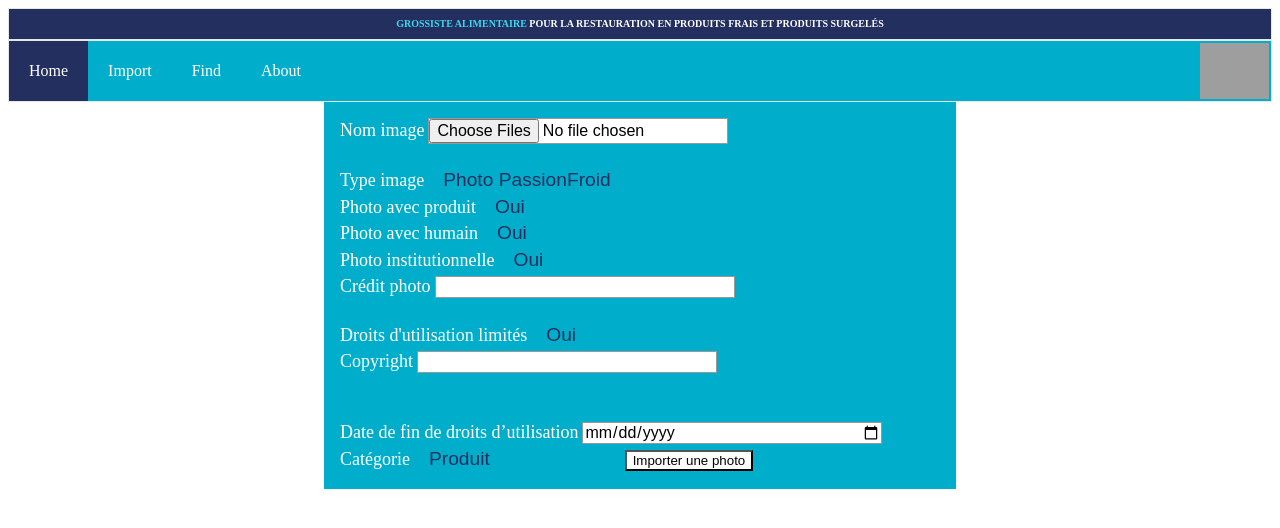
After one commit to loux22/challenge48h, a Flask app: page /import in a window 1280 px wide. The commit adds this page. Shown: the top 528 px of the page. Run offline with Flask 2, Linux system fonts and the light colour scheme; data that the repository does not hold is empty; grey boxes are pictures that could not be loaded.

Commit message:
add import image and begin find image

```diff
--- a/app/__init__.py
+++ b/app/__init__.py
@@ -11,8 +11,8 @@ app.config.from_object(config.Config)
 db.init_app(app)
 
 # permet de creer la base de données, à mettre en commentaire quand la creation de la bdd est terminer
-with app.app_context():
-    db.drop_all()
-    db.create_all()
+# with app.app_context():
+#     db.drop_all()
+#     db.create_all()
 
 app.register_blueprint(image.image)
--- a/app/controllers/image.py
+++ b/app/controllers/image.py
@@ -1,11 +1,183 @@
 from flask import Blueprint, render_template, request, redirect, url_for, flash
-from app.models import db
+from app.models import db, Tag, Image, Category
 import os
+from werkzeug.utils import secure_filename
+from PIL import Image as Picture
+
 
 
 image = Blueprint('image', __name__, url_prefix='/')
 
-@image.route('/test')
-def test1():
-    alltest = []
-    return render_template('pages/test.html', alltest=alltest)
+
+@image.route('/', methods=['GET', 'POST'])
+def index():
+    return redirect(url_for('image.importImg'))
+
+@image.route('/import', methods=['GET', 'POST'])
+def importImg():
+    message_error = ""
+
+    # recupére tout les tags
+    tags = Tag.query.all()
+    images = Image.query.all()
+
+    if request.method == 'POST':
+        typeImg = request.form.get('typeImg')
+        isProduct = request.form.get('isProduct')
+        isHuman = request.form.get('isHuman')
+        isInstitutional = request.form.get('isInstitutional')
+        credit = request.form.get('credit')
+        rightOfUse = request.form.get('rightOfUse')
+        copyrightImg = request.form.get('copyrightImg')
+        endOfUse = request.form.get('endOfUse')
+        category = request.form.get('category')
+        filenames = request.files.getlist('filename')
+        tagsChecked = request.form.getlist('tag')
+
+        if isProduct == "oui" :
+            isProduct = True
+        else :
+            isProduct = False
+
+        if isHuman == "oui" :
+            isHuman = True
+        else :
+            isHuman = False
+
+        if isInstitutional == "oui" :
+            isInstitutional = True
+        else :
+            isInstitutional = False
+
+        if rightOfUse == "oui" :
+            rightOfUse = True
+        else :
+            rightOfUse = False
+
+        count_filename = 0
+        for filename in filenames :
+            message_error = ""
+            resp = uploadImage(filename)
+            if not resp :
+                message_error = "Le type du fichier n'est pas sous le bon format"
+            else :
+                filenamefinal = str(filename.filename).replace(" ", "_").replace("é", "e").replace("è", "e").replace("à", "a").replace("â", "a").replace("ä", "a").replace("ê", "e").replace("ï", "i").replace("î", "i").replace("ñ", "n").replace("ô", "o").replace("ù", "u").replace(",", "_")
+
+                for img in images :
+                    if img.name == filenamefinal:
+                        message_error = "cette image existe déjà dans la base de données"
+                        count_filename += 1
+
+                if message_error != "cette image existe déjà dans la base de données" :
+                    formatImg = get_format_image(filenamefinal)
+
+                    categoryImg = Category.query.filter_by(name=category).first()
+
+                    image = Image(filenamefinal, typeImg, isProduct, isHuman, isInstitutional, formatImg , credit, rightOfUse, copyrightImg, endOfUse, categoryImg)
+                    # db.session.add(image)
+
+                    for tag in tagsChecked :
+                        tagImg = Tag.query.filter_by(id=tag).first()
+
+                        image.tags.append(tagImg)
+                        db.session.add(image)
+
+                    db.session.commit()
+
+        if len(filenames) == 1 :
+            message_error = str(len(filenames) - count_filename) + " image a été ajouté et " + str(count_filename) + " existait déjà"
+        else :
+            if count_filename == 1 :
+                message_error = str(len(filenames) - count_filename) + " images ont été ajouté et " + str(count_filename) + " existait déjà sur les " + str(len(filenames)) + " images"
+            else :
+                message_error = str(len(filenames) - count_filename) + " images ont été ajouté et " + str(count_filename) + " existaient déjà sur les " + str(len(filenames)) + " images"
+
+
+
+    return render_template('pages/import.html', tags=tags,  message_error= message_error)
+
+
+
+
+@image.route('/find', methods=['GET', 'POST'])
+def findImg():
+    tags = Tag.query.all()
+
+    return render_template('pages/find.html', tags=tags)
+
+
+
+
+
+
+
+
+
+
+
+
+
+
+
+
+def get_format_image(filename):
+    """ Fonction qui recupere le format de l'image (horizontal ou vertical)
+
+    Args:
+        filename [string] : nom de l'image
+
+    Return [string] : horizontal ou vertical
+    """
+    imagename = "app/static/img/" + str(filename)
+    image = Picture.open(imagename)
+
+    width,height=image.size
+
+    if width >= height :
+        return "horizontal"
+    return "vertical"
+
+def allowed_image(filename):
+    """ Fonction qui permet de verifier si l'extension de l'image est bonne
+
+    Args:
+        filename [string] : nom de l'image
+
+    Return [Boolean]
+    """
+
+    # Nous voulons uniquement des fichiers avec un. dans le nom de fichier
+    if not "." in filename:
+        return False
+
+    # Séparez l'extension du nom de fichier
+    ext = filename.rsplit(".", 1)[1]
+
+    # Vérifiez si l'extension est dans ALLOWED_IMAGE_EXTENSIONS
+    if ext.upper() in ["JPEG", "JPG", "PNG"]:
+        return True
+    else:
+        return False
+
+
+
+
+def uploadImage(image):
+    """ Fonction qui upload une image dans le bon dossier
+
+    Args:
+        image [request.files] : image
+
+    Return [Boolean]
+    """
+    if allowed_image(image.filename):
+        if image.mimetype == 'image/png' or image.mimetype == 'image/jpg' or image.mimetype == 'image/jpeg':
+
+            filename = secure_filename(image.filename)
+            uploads_dir = 'app/static/img/'
+            os.makedirs(uploads_dir, exist_ok=True)
+            image.save(os.path.join(uploads_dir, filename))
+
+            return True
+
+    return False
--- /dev/null
+++ b/app/static/css/style.css
@@ -0,0 +1,195 @@
+ul {
+  list-style-type: none;
+  margin: 0;
+  padding: 0;
+  overflow: hidden;
+  border: 1px solid #e7e7e7;
+  background-color: #f3f3f3;
+}
+li {
+  float: left;
+}
+li a.active {
+  color : white;
+  background-color: rgb(35,47,94);
+}
+
+li a:hover:not(.active) {
+  background-color: rgb(35,47,94);
+}
+li a {
+  display: block;
+  color: white;
+  text-align: left;
+  padding: 21px 20px;
+  text-decoration: none;
+}
+
+form {
+  /* Uniquement centrer le formulaire sur la page */
+  width: 600px;
+  height: 100%;
+  /* Encadré pour voir les limites du formulaire */
+  padding: 1em;
+  border: 1px;
+  border-color: rgb(35,47,94);
+  display: block;
+  position: relative;
+  background-color: #00aecb;
+  overflow: visible;
+  line-height: 1.428;
+   margin : 0 auto;
+}
+
+form div + div {
+  margin-top: 1em;
+}
+
+label {
+  /* Pour être sûrs que toutes les étiquettes ont même taille et sont correctement alignées */
+
+  width: 90px;
+  text-align: right;
+  background-color: #00aecb;
+}
+
+input, textarea {
+  /* Pour s'assurer que tous les champs texte ont la même police.
+     Par défaut, les textarea ont une police monospace */
+  font: 1em sans-serif;
+  background-color: white;
+  border-color: #00aecb;
+
+  /* Pour que tous les champs texte aient la même dimension */
+  width: 300px;
+  box-sizing: border-box;
+
+  /* Pour harmoniser le look & feel des bordures des champs texte */
+  border: 1px solid #999;
+}
+
+input:focus, textarea:focus {
+  /* Pour souligner légèrement les éléments actifs */
+  border-color: #000;
+  background-color: white;
+}
+
+textarea {
+  /* Pour aligner les champs texte multi‑ligne avec leur étiquette */
+  vertical-align: top;
+
+  /* Pour donner assez de place pour écrire du texte */
+  height: 5em;
+}
+
+.button {
+  /* Pour placer le bouton à la même position que les champs texte */
+  padding-left: 90px; /* même taille que les étiquettes */
+}
+
+button {
+  /* Cette marge supplémentaire représente grosso modo le même espace que celui
+     entre les étiquettes et les champs texte */
+  margin-left: .5em;
+  background-color: white;
+}
+
+.block {
+    display: flex;
+    flex-direction: column;
+    align-items : center;
+    height: 100vh;
+}
+select {
+    appearance: none;
+    outline: 0;
+    border: 0 !important;
+    background-color: #00aecb;
+    box-shadow: none;
+    font-size: 1.2em;
+}
+
+
+/* Mise en forme de la div .select*/
+.select {
+  position: relative;
+  width: 200px;
+  height: 25px;
+  overflow:hidden;
+  border-radius: 5px;
+  border: 1px solid #CED4DA;
+
+}
+
+/* Mise en forme de la balise select*/
+select {
+  width: 100%;
+  height: 100%;
+  margin: 0;
+  padding-left: 15px;
+  color:  rgb(35,47,94);
+  cursor: pointer;
+}
+
+
+/* Mise en place de la flèche */
+.select::after {
+  content: '\276F';
+  position: absolute;
+  top: 20%;
+  right: 0;
+  padding: 0 15px;
+  background: white;
+  pointer-events: none;
+  transform: rotate(90deg);
+  font-size: 1.5em;
+  background: #F9F9F9;
+}
+
+
+.select:hover::after {
+  color: #FA6141;
+}
+
+.fontstyle {
+    font-size: 18px;
+    color: white;
+    display: inline;
+    align-self: right;
+}
+
+.menu {
+  list-style-type: none;
+  margin: 0;
+  padding: 0;
+  overflow: hidden;
+  border: 1px solid #e7e7e7;
+  background-color: #00aecb;
+}
+
+.titlecontainer {
+    background-color:  rgb(35,47,94);
+}
+.toptitle {
+    font-size: 10px;
+    margin: 0;
+    line-height: 30px;
+    color:  white;
+    text-align: center;
+    text-transform: uppercase;
+}
+.visible-xs {
+    display: none !important;
+    box-sizing: border-box;
+}
+
+span {
+  color: #3bd8f2;
+}
+
+.logo-picture {
+  width: 69px;
+  height: 55.5px;
+  padding: 2px;
+  float: right;
+}
--- a/app/static/css/test.css
+++ /dev/null
@@ -1,3 +0,0 @@
-h1{
-    color: brown;
-}
--- /dev/null
+++ b/app/static/js/displayCopyright.js
@@ -0,0 +1,11 @@
+let copyright = document.querySelector(".isVisible-js")
+let rightOfUse = document.querySelector(".rightOfUse-js")
+console.log(copyright.children)
+rightOfUse.onchange = function(){
+    copyright.style.display = (this.selectedIndex == 0) ? "block" : "none";
+    if(rightOfUse.value == "oui"){
+      copyright.children[1].setAttribute("required", "")
+    }else{
+      copyright.children[1].removeAttribute("required")
+    }
+  }
--- a/app/templates/base.html
+++ b/app/templates/base.html
@@ -5,6 +5,7 @@
     <meta http-equiv="X-UA-Compatible" content="IE=edge">
     <meta name="viewport" content="width=device-width, initial-scale=1.0">
     <title>{% block title %}{% endblock %}</title>
+    <link rel="stylesheet" href="{{ url_for('static',filename='css/style.css') }}">
     {% block link %}{% endblock %}
 </head>
 <body>
@@ -13,7 +14,7 @@
     <div class="wrapper">
         {% block body %}{% endblock %}
     </div>
-
+    <script src="{{ url_for('static',filename='js/displayCopyright.js') }}"></script>
     {% include "layouts/footer.html" %}
     {% block js %}{% endblock %}
 </body>
--- a/app/templates/layouts/nav.html
+++ b/app/templates/layouts/nav.html
@@ -0,0 +1,19 @@
+<ul>
+    <div class="titlecontainer">
+        <h1 class="toptitle">
+            <span>
+                Grossiste alimentaire
+            </span>
+            <br class="visible-xs">
+            pour la restauration en produits frais et produits surgelés
+        </h1>
+    </div>
+</ul>
+
+<ul class="menu">
+    <li><a class="active" href="#home">Home</a></li>
+    <li><a href="#import">Import</a></li>
+    <li><a href="#find">Find</a></li>
+    <li><a href="#about">About</a></li>
+    <img src="https://www.passionfroid.fr/themes/custom/passionfroid_theme/logo.png" class="logo-picture">
+</ul>
--- /dev/null
+++ b/app/templates/pages/import.html
@@ -0,0 +1,87 @@
+{% extends "base.html" %}
+{% block title %}importer une image{% endblock %}
+
+{% block link %}
+{% endblock %}
+
+
+{% block body %}
+
+{% if message_error != "" %}
+    <p>{{message_error}}</p>
+{% endif %}
+
+<form action="/import" method="post" enctype="multipart/form-data">
+
+<label class="fontstyle" for="">Nom image</label>
+<input type="file" name="filename" required multiple>
+<br><br>
+<label class="fontstyle" for="">Type image</label>
+<select class="select" name="typeImg">
+    <option value="PassionFroid">Photo PassionFroid</option>
+    <option value="fournisseur">Photo fournisseur</option>
+    <option value="logo">Logo</option>
+</select>
+<br>
+<label class="fontstyle" for="">Photo avec produit</label>
+<select class="select" name="isProduct">
+    <option value="oui">Oui</option>
+    <option value="non">Non</option>
+</select>
+<br>
+<label class="fontstyle" for="">Photo avec humain</label>
+<select class="select" name="isHuman">
+    <option value="oui">Oui</option>
+    <option value="non">Non</option>
+</select>
+<br>
+<label class="fontstyle" for="">Photo institutionnelle</label>
+<select class="select" name="isInstitutional">
+    <option value="oui">Oui</option>
+    <option value="non">Non</option>
+</select>
+<br>
+<label class="fontstyle" for="">Crédit photo</label>
+<input type="text" name="credit" required>
+
+<br><br>
+
+<label class="fontstyle" for="">Droits d'utilisation limités</label>
+<select class="rightOfUse-js select" name="rightOfUse">
+    <option value="oui">Oui</option>
+    <option value="non">Non</option>
+</select>
+
+<div class="isVisible-js">
+    <label class="fontstyle" for="">Copyright</label>
+    <input type="text" name="copyrightImg" required>
+</div>
+
+<br><br>
+
+<label class="fontstyle" for="">Date de fin de droits d’utilisation</label>
+<input type="date" name="endOfUse" required>
+
+<br>
+
+<label class="fontstyle" for="">Catégorie</label>
+<select class="select" name="category">
+    <option value="Produit">Produit</option>
+    <option value="Ambiance">Ambiance</option>
+</select>
+
+{% for tag in tags %}
+    <input type="checkbox" name="tag" value="{{tag.id}}">
+    <label for="">{{tag.name}}</label>
+{% endfor %}
+
+
+<button type="submit">Importer une photo</button>
+
+</form>
+
+{% endblock body %}
+
+{% block js %}
+
+{% endblock %}
--- a/requirements.txt
+++ b/requirements.txt
@@ -9,3 +9,4 @@ PyMySQL==0.9.3
 Werkzeug==1.0.1
 requests==2.23.0
 Flask-Login==0.5.0
+Pillow==8.1.0
```
Also changed, not shown: app/models.py (+13 -4 lines), app/templates/pages/find.html (added, +69 -0 lines), app/templates/pages/test.html (deleted, +0 -14 lines), 1 other file.
